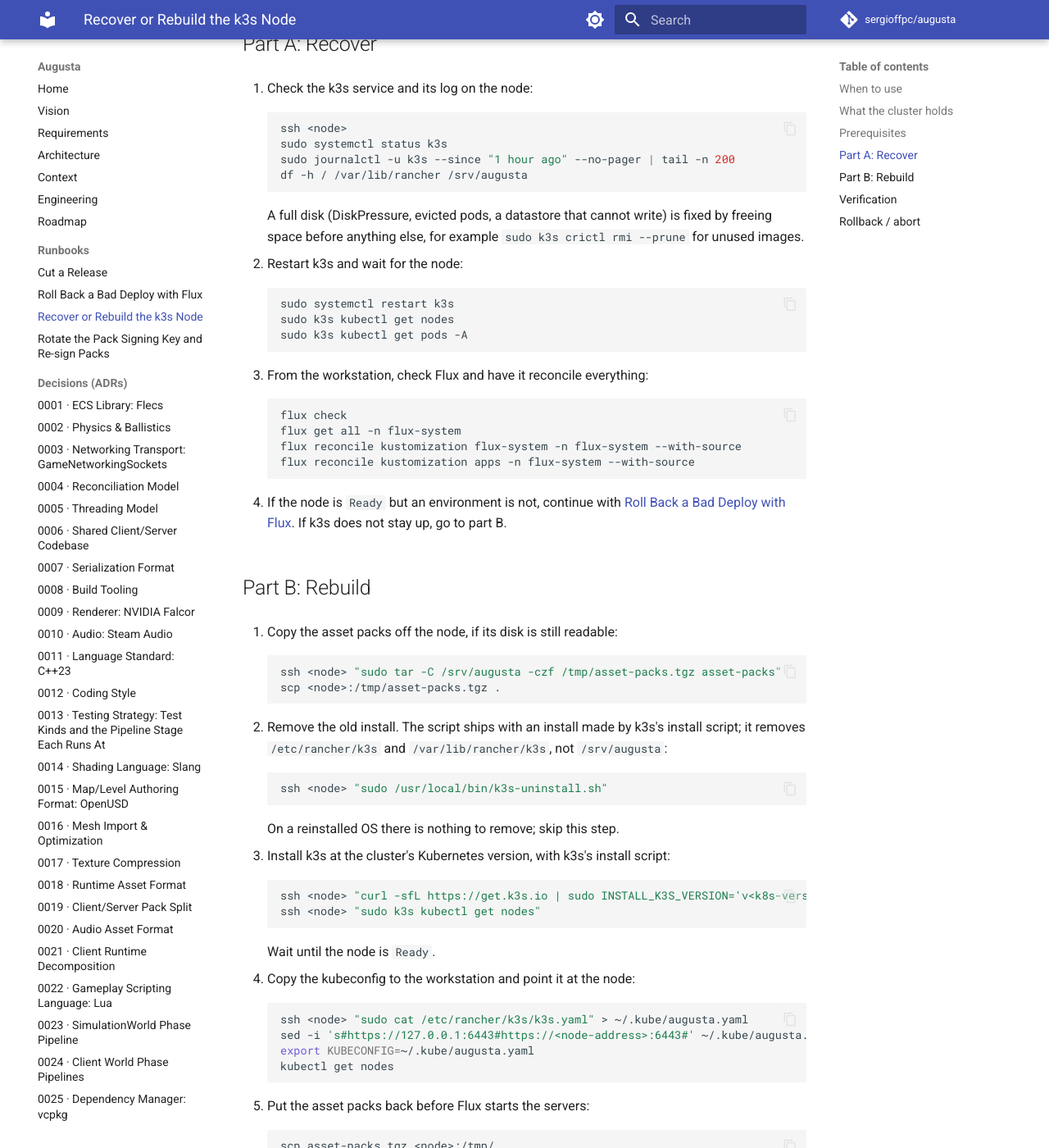
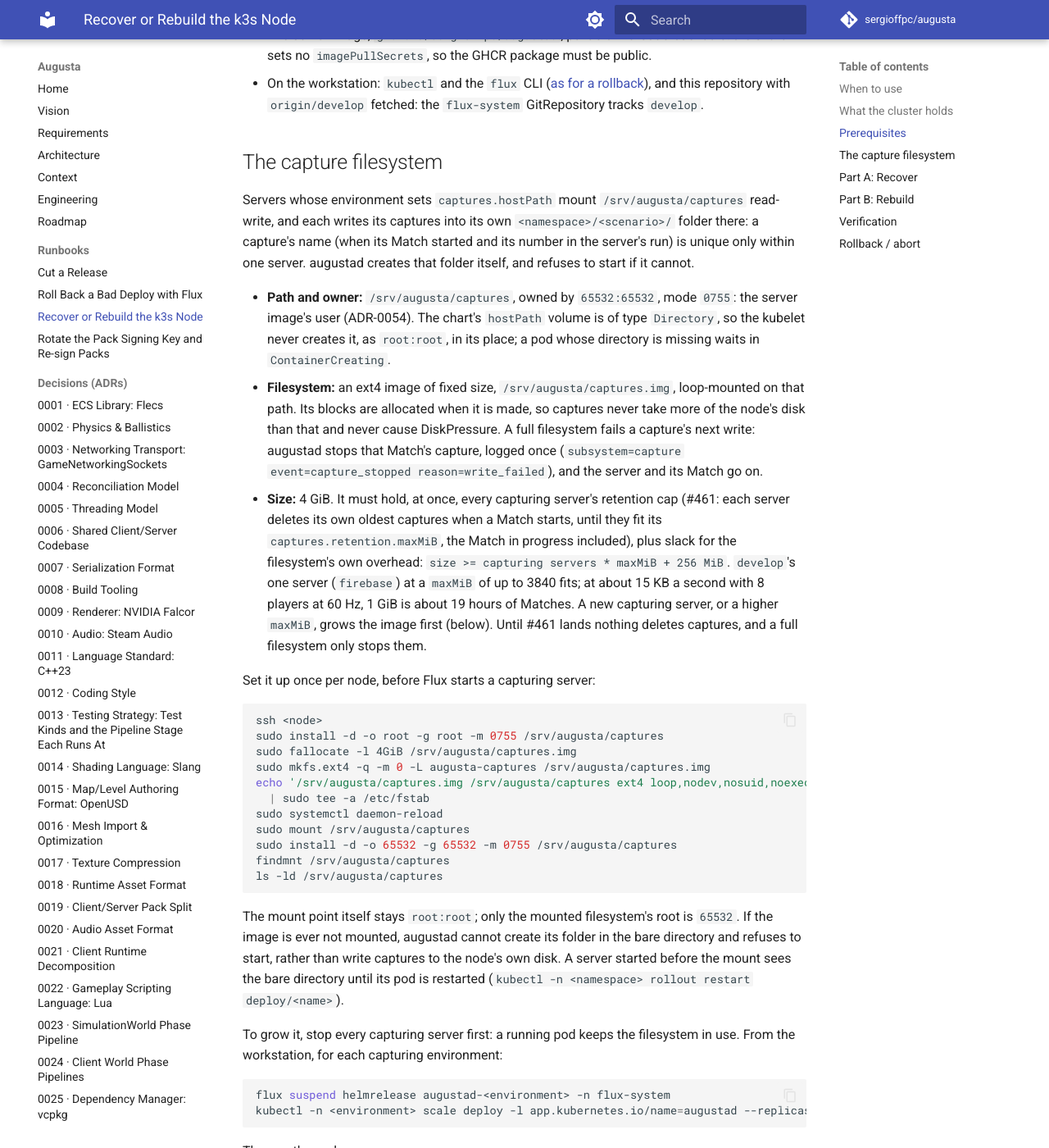
Before and after one commit to sergioffpc/augusta, an MkDocs documentation site: the page built from docs/runbooks/k3s-node-recovery.md, in a window 1280 px wide and 1400 px high, scrolled down 1373 px. Shown: the whole window at 82% size. Built offline with MkDocs 1.6.1 and Material for MkDocs 9.7.7, drawn with Linux system fonts in a browser that asks for light colours; comment, search, counter and statistics services are not loaded; some of the changed text lies outside the part shown.

Commit message:
feat(chart): harden the augustad pod and capture Matches to a host directory
The augustad container drops every capability, cannot escalate privileges,
runs the RuntimeDefault seccomp profile and has a read-only root filesystem.
The pod runs as the chiselled image's user, 65532 (the same block as #459).
GameNetworkingSockets writes a file only when STEAMNETWORKINGSOCKETS_LOG_LEVEL
is set, so no emptyDir is needed.

captures.hostPath, empty by default, mounts a node directory into every
server and sets simulation.capture to <mount>/<namespace>/<scenario>, which
augustad creates. develop turns it on at /srv/augusta/captures; staging
stays off. The k3s runbook and ENGINEERING.md record the node setup: a 4 GiB
loop-mounted ext4 image owned by 65532, sized to the capturing servers'
retention caps (#461) plus slack.

Closes #460

Co-Authored-By: Claude Opus 5.5 <noreply@anthropic.com>

````diff
--- a/docs/runbooks/k3s-node-recovery.md
+++ b/docs/runbooks/k3s-node-recovery.md
@@ -33,6 +33,13 @@ The only state not in Git is the asset packs on the node's shared volume:
 them the servers never start; the layout, and how a missing folder shows, is
 [Where packs go on the node](pack-key-rotation.md#where-packs-go-on-the-node).
 
+The Match captures (ADR-0050) of every environment that turns them on (its
+`HelmRelease` sets `captures.hostPath`; `develop` does) are on the node too, in
+`/srv/augusta/captures/<namespace>/<scenario>/`, on a filesystem of their own
+([The capture filesystem](#the-capture-filesystem)). They are debugging data: a
+rebuild may keep or drop them, but the filesystem must be set up again before
+Flux starts those servers.
+
 Prometheus keeps its last 15 days of series on a `local-path` volume on the node
 (ADR-0049). A rebuild loses them, and Prometheus starts again empty; no step
 restores them.
@@ -59,6 +66,84 @@ restores them.
   with `origin/develop` fetched: the `flux-system` GitRepository tracks
   `develop`.
 
+## The capture filesystem
+
+Servers whose environment sets `captures.hostPath` mount `/srv/augusta/captures`
+read-write, and each writes its captures into its own `<namespace>/<scenario>/`
+folder there: a capture's name (when its Match started and its number in the
+server's run) is unique only within one server. augustad creates that folder
+itself, and refuses to start if it cannot.
+
+- **Path and owner:** `/srv/augusta/captures`, owned by `65532:65532`, mode
+  `0755`: the server image's user (ADR-0054). The chart's `hostPath` volume is
+  of type `Directory`, so the kubelet never creates it, as `root:root`, in its
+  place; a pod whose directory is missing waits in `ContainerCreating`.
+- **Filesystem:** an ext4 image of fixed size, `/srv/augusta/captures.img`,
+  loop-mounted on that path. Its blocks are allocated when it is made, so
+  captures never take more of the node's disk than that and never cause
+  DiskPressure. A full filesystem fails a capture's next write: augustad stops
+  that Match's capture, logged once
+  (`subsystem=capture event=capture_stopped reason=write_failed`), and the
+  server and its Match go on.
+- **Size:** 4 GiB. It must hold, at once, every capturing server's retention cap
+  (#461: each server deletes its own oldest captures when a Match starts, until
+  they fit its `captures.retention.maxMiB`, the Match in progress included),
+  plus slack for the filesystem's own overhead:
+  `size >= capturing servers * maxMiB + 256 MiB`. `develop`'s one server
+  (`firebase`) at a `maxMiB` of up to 3840 fits; at about 15 KB a second with 8
+  players at 60 Hz, 1 GiB is about 19 hours of Matches. A new capturing server,
+  or a higher `maxMiB`, grows the image first (below). Until #461 lands nothing
+  deletes captures, and a full filesystem only stops them.
+
+Set it up once per node, before Flux starts a capturing server:
+
+```sh
+ssh <node>
+sudo install -d -o root -g root -m 0755 /srv/augusta/captures
+sudo fallocate -l 4GiB /srv/augusta/captures.img
+sudo mkfs.ext4 -q -m 0 -L augusta-captures /srv/augusta/captures.img
+echo '/srv/augusta/captures.img /srv/augusta/captures ext4 loop,nodev,nosuid,noexec,x-systemd.before=k3s.service 0 2' \
+  | sudo tee -a /etc/fstab
+sudo systemctl daemon-reload
+sudo mount /srv/augusta/captures
+sudo install -d -o 65532 -g 65532 -m 0755 /srv/augusta/captures
+findmnt /srv/augusta/captures
+ls -ld /srv/augusta/captures
+```
+
+The mount point itself stays `root:root`; only the mounted filesystem's root is
+`65532`. If the image is ever not mounted, augustad cannot create its folder in
+the bare directory and refuses to start, rather than write captures to the
+node's own disk. A server started before the mount sees the bare directory until
+its pod is restarted (`kubectl -n <namespace> rollout restart deploy/<name>`).
+
+To grow it, stop every capturing server first: a running pod keeps the
+filesystem in use. From the workstation, for each capturing environment:
+
+```sh
+flux suspend helmrelease augustad-<environment> -n flux-system
+kubectl -n <environment> scale deploy -l app.kubernetes.io/name=augustad --replicas 0
+```
+
+Then on the node:
+
+```sh
+sudo umount /srv/augusta/captures
+sudo fallocate -l <new-size>GiB /srv/augusta/captures.img
+sudo e2fsck -f /srv/augusta/captures.img
+sudo resize2fs /srv/augusta/captures.img
+sudo mount /srv/augusta/captures
+```
+
+Then from the workstation, for each environment stopped above:
+
+```sh
+kubectl -n <environment> scale deploy -l app.kubernetes.io/name=augustad --replicas 1
+flux resume helmrelease augustad-<environment> -n flux-system
+```
+
+Record the new size in this section.
+
 ## Part A: Recover
 
 1. Check the k3s service and its log on the node:
@@ -67,12 +152,13 @@ restores them.
     ssh <node>
     sudo systemctl status k3s
     sudo journalctl -u k3s --since "1 hour ago" --no-pager | tail -n 200
-    df -h / /var/lib/rancher /srv/augusta
+    df -h / /var/lib/rancher /srv/augusta /srv/augusta/captures
     ```
 
     A full disk (DiskPressure, evicted pods, a datastore that cannot write) is
     fixed by freeing space before anything else, for example
-    `sudo k3s crictl rmi --prune` for unused images.
+    `sudo k3s crictl rmi --prune` for unused images. A full
+    `/srv/augusta/captures` needs no freeing: it stops captures, not servers.
 
 2. Restart k3s and wait for the node:
 
@@ -148,6 +234,10 @@ restores them.
     be replaced by a new one under the same version. Cook, publish and point the
     server at the new version instead.
 
+    Set up [the capture filesystem](#the-capture-filesystem) again, if the
+    node's OS or disk was replaced: `/etc/fstab` and the image went with them.
+    k3s's uninstall script leaves both.
+
 6. Install Flux from the repository's own manifests as `develop` has them, read
    straight from `origin/develop` so the checkout's branch is left alone: its
    controllers first, then the sync objects that point it at the repository:
@@ -180,6 +270,8 @@ kubectl -n develop rollout status deploy -l app.kubernetes.io/name=augustad --ti
 kubectl -n staging rollout status deploy -l app.kubernetes.io/name=augustad --timeout 30m
 kubectl -n develop logs -l app.kubernetes.io/name=augustad --prefix | grep 'event=pack_verified'
 kubectl -n staging logs -l app.kubernetes.io/name=augustad --prefix | grep 'event=pack_verified'
+kubectl -n develop logs -l app.kubernetes.io/name=augustad --prefix | grep 'event=capture_enabled'
+ssh <node> "findmnt /srv/augusta/captures && sudo ls -lR /srv/augusta/captures"
 kubectl get svc -A -l app.kubernetes.io/name=augustad
 kubectl -n monitoring get pods
 ```
@@ -187,6 +279,9 @@ kubectl -n monitoring get pods
 - The node is `Ready`; every Flux source, Kustomization and `HelmRelease` is
   `Ready`.
 - Every server logged `event=pack_verified` and keeps running.
+- Every `develop` server logged `event=capture_enabled` with its own
+  `/srv/augusta/captures/develop/<scenario>` directory; the capture filesystem
+  is mounted, and a Match played to its end leaves a `.capture` file there.
 - Each server's Service is on the node port its `HelmRelease` pins, in its
   environment's range: `develop`'s 30700-30799 (`firebase` on 30700),
   `staging`'s 30800-30899 (`firebase` on 30800).
````
Also changed, not shown: docs/ENGINEERING.md (+16 -0 lines), 4 other files.
